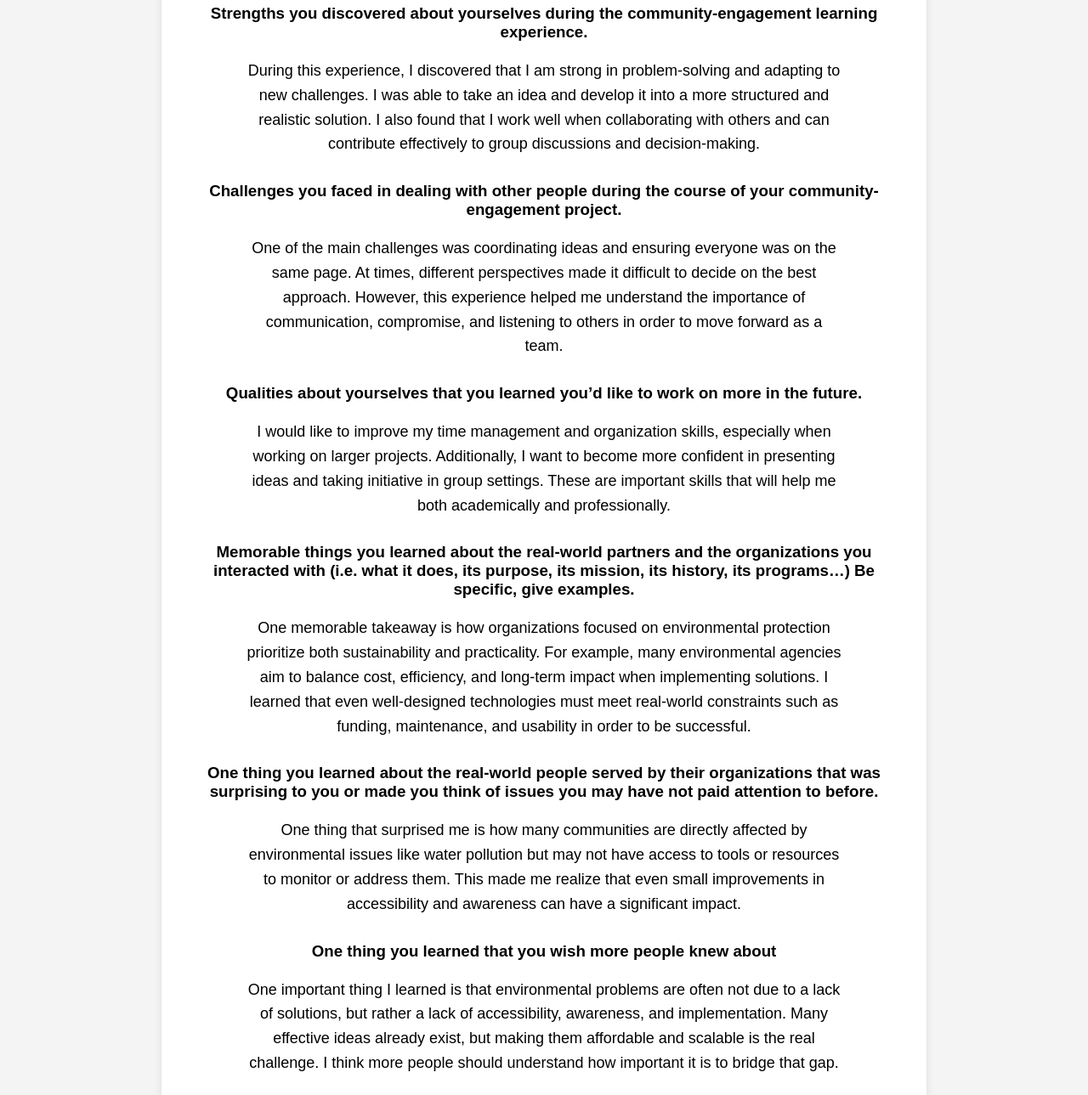
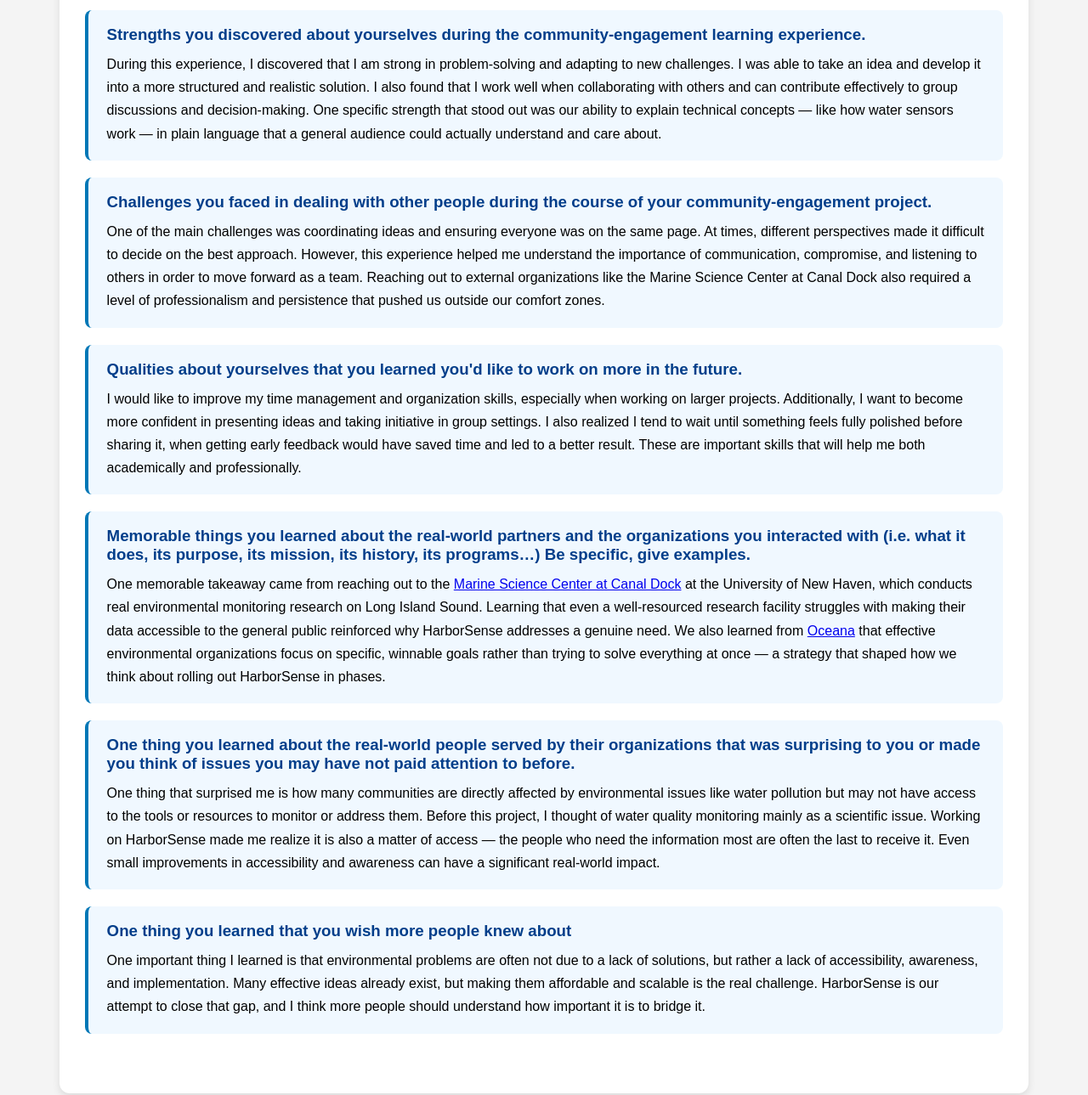
Before and after one commit to UNH-JacobGreen06/HarborSense, a plain HTML site: page final.html in a window 1280 px wide. Shown: the part 304-1593 px from the top of the page at 85% size. Drawn offline with Linux system fonts and the light colour scheme.

Commit message:
Changes
Added to Initial and Final Reflections

Changed layout formatting on Reflection pages

Fixed seagull being below footer

Removed Clickable link on Seagull image

Corrected minor color errors

Changed how title appears throughout site

Changed page layout to adapt to screen width

```diff
--- a/final.html
+++ b/final.html
@@ -1,18 +1,29 @@
 <!DOCTYPE html>
 <html lang="en">
-
 <head>
     <link rel="icon" href="boat.png">
     <link rel="shortcut icon" href="boat.png">
     <meta charset="UTF-8">
     <title>Final Reflection</title>
     <link rel="stylesheet" href="style.css">
+    <style>
+        .reflection-item {
+            background: #f0f8ff;
+            border-left: 4px solid #0077b6;
+            border-radius: 8px;
+            padding: 18px 22px;
+            margin: 20px 0;
+            text-align: left;
+        }
+        .reflection-item h3 { margin-top: 0; color: #023e8a; }
+        .reflection-item p  { margin: 0; font-size: 16px; line-height: 1.7; }
+    </style>
 </head>
-
 <body>
-
-<header><h1>Final Reflection</h1></header>
-
+<header>
+    <h1>HarborSense</h1>
+    <p>Final Reflection</p>
+</header>
 <nav>
     <a href="index.html">Home</a>
     <a href="about.html">About</a>
@@ -23,72 +34,78 @@
     <a href="planning.html">Planning</a>
     <a href="survey.html">Survey</a>
     <a href="initial.html">Initial Reflection</a>
-    <a href="final.html">Final Reflection</a>
+    <a href="final.html" class="active">Final Reflection</a>
     <a href="contact.html">Contact</a>
 </nav>
-
 <main>
     <section>
         <h2>Final Reflection</h2>
-        <h3>Strengths you discovered about yourselves during the community-engagement
-            learning experience.</h3>
-        <p>
-            During this experience, I discovered that I am strong in problem-solving and adapting to new challenges.
+
+        <div class="reflection-item">
+            <h3>Strengths you discovered about yourselves during the community-engagement learning experience.</h3>
+            <p>During this experience, I discovered that I am strong in problem-solving and adapting to new challenges.
             I was able to take an idea and develop it into a more structured and realistic solution.
-            I also found that I work well when collaborating with others and can contribute effectively to group discussions and decision-making.</p>
+            I also found that I work well when collaborating with others and can contribute effectively to group
+            discussions and decision-making. One specific strength that stood out was our ability to explain
+            technical concepts — like how water sensors work — in plain language that a general audience could
+            actually understand and care about.</p>
+        </div>
 
-        <h3>Challenges you faced in dealing with other people during the course of your
-            community-engagement project.</h3>
+        <div class="reflection-item">
+            <h3>Challenges you faced in dealing with other people during the course of your community-engagement project.</h3>
+            <p>One of the main challenges was coordinating ideas and ensuring everyone was on the same page. At times,
+            different perspectives made it difficult to decide on the best approach. However, this experience helped
+            me understand the importance of communication, compromise, and listening to others in order to move
+            forward as a team. Reaching out to external organizations like the Marine Science Center at Canal Dock
+            also required a level of professionalism and persistence that pushed us outside our comfort zones.</p>
+        </div>
 
-        <p>
-            One of the main challenges was coordinating ideas and ensuring everyone was on the same page. At times, different perspectives made it difficult to decide on the best approach.
-            However, this experience helped me understand the importance of communication, compromise, and listening to others in order to move forward as a team.
-        </p>
+        <div class="reflection-item">
+            <h3>Qualities about yourselves that you learned you'd like to work on more in the future.</h3>
+            <p>I would like to improve my time management and organization skills, especially when working on larger
+            projects. Additionally, I want to become more confident in presenting ideas and taking initiative in
+            group settings. I also realized I tend to wait until something feels fully polished before sharing it,
+            when getting early feedback would have saved time and led to a better result.
+            These are important skills that will help me both academically and professionally.</p>
+        </div>
 
-        <h3>Qualities about yourselves that you learned you’d like to work on more in the
-            future.</h3>
+        <div class="reflection-item">
+            <h3>Memorable things you learned about the real-world partners and the organizations you interacted with
+            (i.e. what it does, its purpose, its mission, its history, its programs&hellip;) Be specific, give examples.</h3>
+            <p>One memorable takeaway came from reaching out to the
+            <a href="https://www.newhaven.edu/about/facilities/marine-science-center.php" target="_blank">Marine Science Center at Canal Dock</a>
+            at the University of New Haven, which conducts real environmental monitoring research on Long Island Sound.
+            Learning that even a well-resourced research facility struggles with making their data accessible to the
+            general public reinforced why HarborSense addresses a genuine need. We also learned from
+            <a href="https://oceana.org/" target="_blank">Oceana</a> that effective environmental organizations
+            focus on specific, winnable goals rather than trying to solve everything at once — a strategy that
+            shaped how we think about rolling out HarborSense in phases.</p>
+        </div>
 
-        <p>
-            I would like to improve my time management and organization skills, especially when working on larger projects. Additionally,
-            I want to become more confident in presenting ideas and taking initiative in group settings.
-            These are important skills that will help me both academically and professionally.
-        </p>
+        <div class="reflection-item">
+            <h3>One thing you learned about the real-world people served by their organizations that was surprising
+            to you or made you think of issues you may have not paid attention to before.</h3>
+            <p>One thing that surprised me is how many communities are directly affected by environmental issues like
+            water pollution but may not have access to the tools or resources to monitor or address them.
+            Before this project, I thought of water quality monitoring mainly as a scientific issue. Working on
+            HarborSense made me realize it is also a matter of access — the people who need the information most
+            are often the last to receive it. Even small improvements in accessibility and awareness can have a
+            significant real-world impact.</p>
+        </div>
 
-        <h3>Memorable things you learned about the real-world partners and the organizations
-            you interacted with (i.e. what it does, its purpose, its mission, its history, its
-            programs…) Be specific, give examples.</h3>
+        <div class="reflection-item">
+            <h3>One thing you learned that you wish more people knew about</h3>
+            <p>One important thing I learned is that environmental problems are often not due to a lack of solutions,
+            but rather a lack of accessibility, awareness, and implementation. Many effective ideas already exist,
+            but making them affordable and scalable is the real challenge. HarborSense is our attempt to close
+            that gap, and I think more people should understand how important it is to bridge it.</p>
+        </div>
 
-        <p>
-            One memorable takeaway is how organizations focused on environmental protection prioritize both sustainability and practicality.
-            For example, many environmental agencies aim to balance cost, efficiency, and long-term impact when implementing solutions.
-            I learned that even well-designed technologies must meet real-world constraints such as funding, maintenance, and usability in order to be successful.
-        </p>
-
-        <h3>One thing you learned about the real-world people served by their organizations
-            that was surprising to you or made you think of issues you may have not paid
-            attention to before.</h3>
-
-        <p>
-            One thing that surprised me is how many communities are directly affected by environmental issues like water pollution but may not
-            have access to tools or resources to monitor or address them.
-            This made me realize that even small improvements in accessibility and awareness can have a significant impact.
-        </p>
-
-        <h3>One thing you learned that you wish more people knew about</h3>
-
-        <p>
-            One important thing I learned is that environmental problems are often not due to a lack of solutions, but rather a lack of accessibility, awareness, and implementation.
-            Many effective ideas already exist, but making them affordable and scalable is the real challenge.
-            I think more people should understand how important it is to bridge that gap.
-        </p>
     </section>
 </main>
-
-<footer><p>&copy; 2026 HarborSense</p></footer>
-<div>
-    <a href="seagull.jpg" target="_blank">
-        <img src="seagull.jpg" alt="seagull" class="thumbnail">
-    </a>
-</div>
+<footer>
+    <p>&copy; 2026 HarborSense</p>
+    <img src="seagull.jpg" alt="Seagull" class="thumbnail">
+</footer>
 </body>
 </html>
--- a/style.css
+++ b/style.css
@@ -74,15 +74,24 @@ nav a {
     text-decoration: none;
 }
 
-nav a:hover {
+nav a:hover,
+nav a.active {
     background: #0077b6;
+}
+
+header p {
+    font-size: 0.95em;
+    font-weight: normal;
+    opacity: 0.85;
+    margin: 4px 0 0 0;
+    letter-spacing: 0.04em;
 }
 
 main {
     grid-area: main;
     padding: 20px;
-    max-width: 1000px;
-    margin: auto;
+    width: 100%;
+    margin: 0 auto;
 }
 
 .hero {
@@ -136,12 +145,11 @@ section {
     background: white;
     margin: 40px auto;
     border-radius: 12px;
-    max-width: 900px;
+    width: 92%;
     box-shadow: 0 4px 10px rgba(0,0,0,0.1);
 }
 
 section p {
-    max-width: 700px;
     margin: 15px auto;
     line-height: 1.6;
     font-size: 18px;
@@ -192,7 +200,7 @@ button {
 
 footer {
     grid-area: footer;
-    background: #03045e;
+    background: #023e8a;
     color: white;
     text-align: center;
     padding: 15px;
```
Also changed, not shown: about.html (+5 -9 lines), contact.html (+4 -7 lines), index.html (+2 -6 lines), initial.html (+65 -43 lines), map.html (+4 -7 lines), market.html (+22 -32 lines), planning.html (+11 -11 lines), research.html (+7 -8 lines), survey.html (+4 -8 lines), technology.html (+4 -8 lines).
